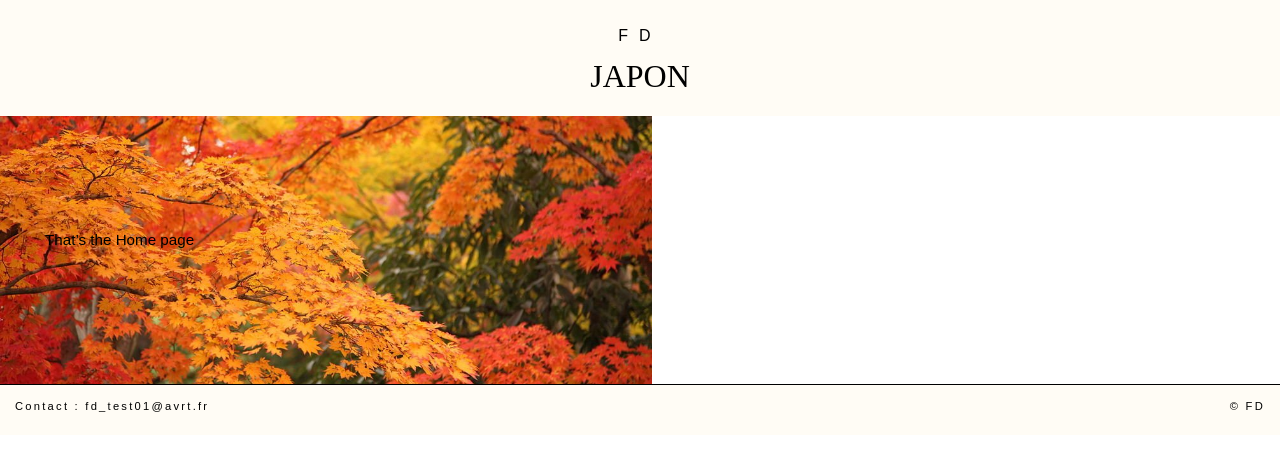
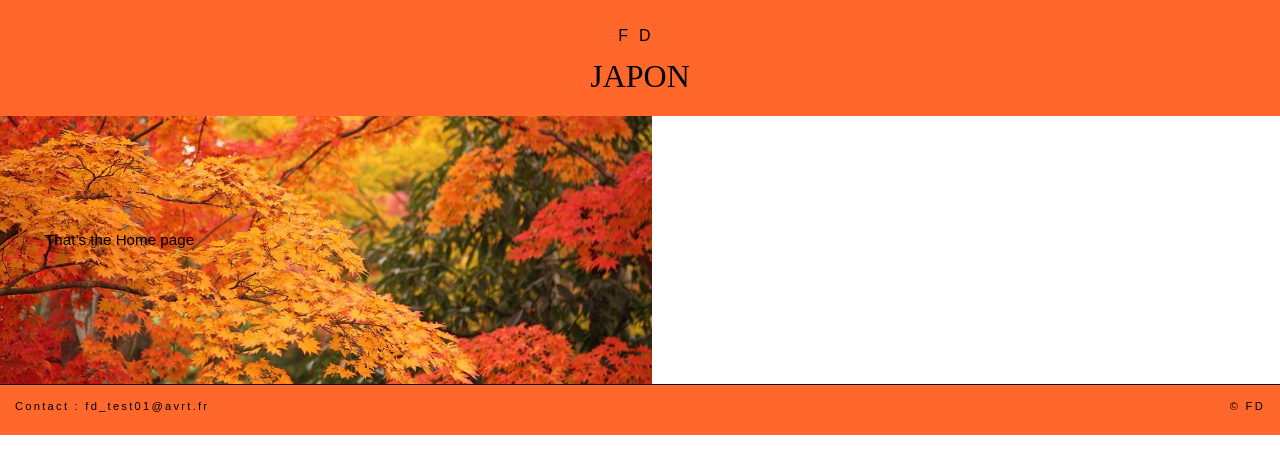
Before and after one commit to fdjapon/fdjapon.github.io, a Jekyll site: the page built from index.md, in a window 1280 px wide. Shown: the top 474 px of the page. Built offline with Jekyll 4.4.1, drawn with Linux system fonts in a browser that asks for light colours.

Commit message:
TEST CSS

```diff
--- a/_sass/main.scss
+++ b/_sass/main.scss
@@ -1,4 +1,4 @@
-$background-color: #fffcf5;;
+$background-color: #ff672b;;
 
 body {
   margin: 0;
@@ -96,18 +96,6 @@ nav {
   border-bottom: 1px solid #000;
 }
 
-#about {
-  display: flex;
-  > * {
-    flex: 1;
-  }
-  #about-text {
-    display: flex;
-    align-items: center;
-    justify-content: center;
-  }
-}
-
 button, input {
   display: inline-block;
   height: 40px;
```
